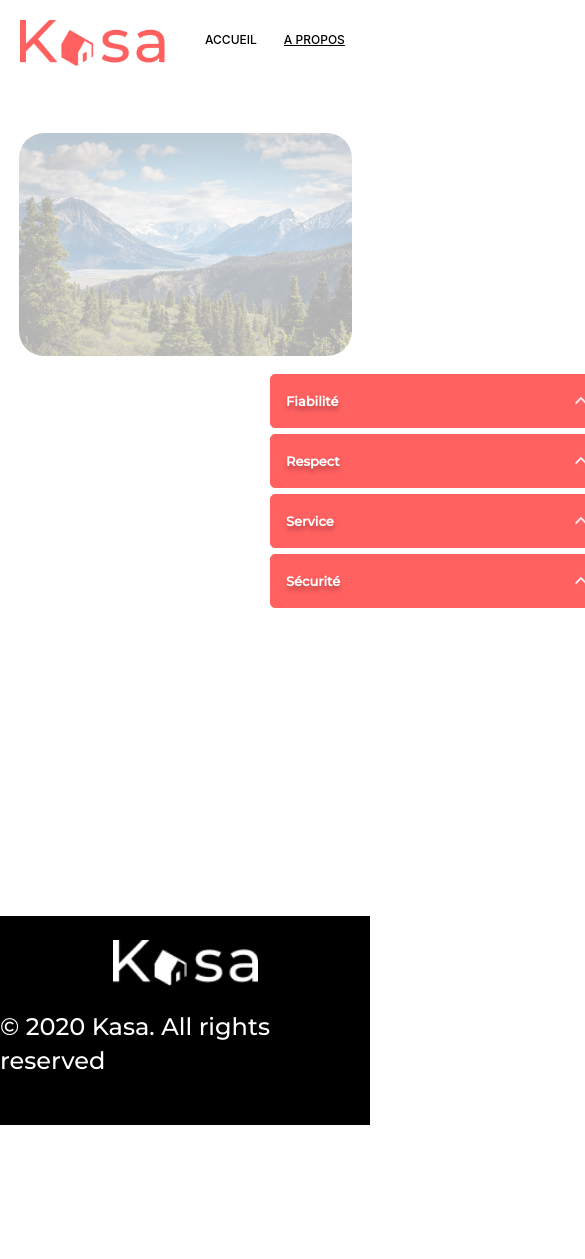
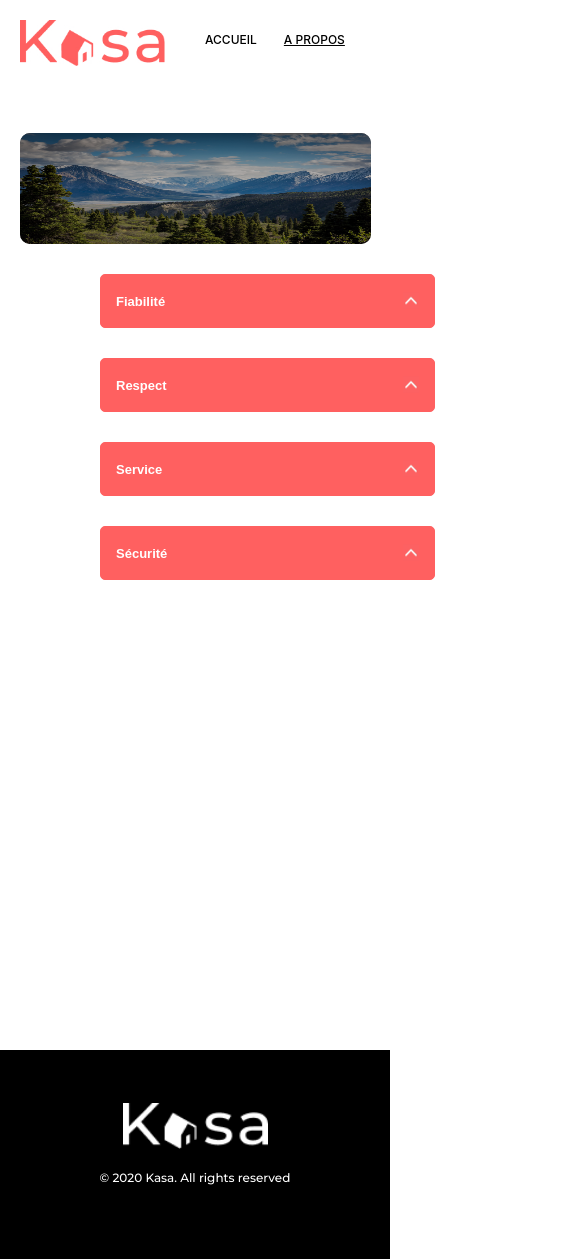
Before and after one commit to AlmostH/kasa, a React (Create React App) app: page /apropos in a window 390 px wide. Shown: the whole page, 585 px wide, since content can reach past the window. Before the commit the page ends 1125 px from the top, so only its background shows below. Built offline with nearby package versions, Linux system fonts and the light colour scheme.

Commit message:
responsive style

```diff
--- a/src/components/Banner.js
+++ b/src/components/Banner.js
@@ -3,7 +3,7 @@ export default function Banner() {
       return (
         <section className="banner_wrapper">
           <div className="banner_home">
-          <h2>Chez vous, partout et ailleurs</h2>
+          <h2  className="banner_title">Chez vous, partout et ailleurs</h2>
           </div>
         </section>
       );
--- a/src/components/BannerAbout.js
+++ b/src/components/BannerAbout.js
@@ -1,8 +1,8 @@
 export default function BannerAbout() {
 
     return (
-      <section className="banner_about">
-
+      <section className="banner_wrap">
+      <div className="banner_about"> </div>
       </section>
     );
 
--- a/src/css/apropos.scss
+++ b/src/css/apropos.scss
@@ -1,5 +1,5 @@
-@media screen and (max-width: 850px) {
-    .about__banner {
-        margin-bottom: 20px;
+@media screen and (max-width: 900px) {
+    .body{
+        max-height: 624px;
     }
-}
+  }
--- a/src/css/banner.scss
+++ b/src/css/banner.scss
@@ -11,6 +11,7 @@
     /* 100% width 100% height*/
     background-size: 100% 100%;
 
+
   }
 
   .banner_wrapper {
@@ -21,9 +22,10 @@
     height: 223px;
     border-radius: 25px;
 
+
   }
 
-  h2 {
+  .banner_title {
     font-family: "Montserrat";
     text-shadow: 0px 4px 4px rgba(0, 0, 0, 0.25);
     font-weight: 700;
@@ -39,7 +41,7 @@
       height: 111px;
     }
 
-    h2 {
+    .banner_title {
       font-size: 24px;
     }
   }
--- a/src/css/bannerabout.scss
+++ b/src/css/bannerabout.scss
@@ -1,9 +1,9 @@
 .banner_about {
-    margin: 63px auto 0 auto;
-    width: 90%;
+
+    width: 100%;
     height: 223px;
     border-radius: 25px;
-    opacity: 0.3;
+    opacity: 0.7;
     object-fit: cover;
 
     display: flex;
@@ -11,7 +11,25 @@
     justify-content: center;
     align-content: center;
 
-    background: url(../images/banner_about.png), #000;
-   mix-blend-mode: darken;
+    background: url(../images/banner_about.png);
+
     background-size: 100% 100%;
 }
+.banner_wrap {
+    background-color: black;
+    margin: 63px auto 0 auto;
+    mix-blend-mode: darken;
+    width: 90%;
+    height: 223px;
+    border-radius: 25px;
+
+  }
+
+
+@media screen and (max-width: 900px) {
+    .banner_wrap, .banner_about {
+      height: 111px;
+      border-radius: 10px;
+    }
+
+  }
--- a/src/css/carrousel.scss
+++ b/src/css/carrousel.scss
@@ -43,14 +43,15 @@
     font-size: clamp(14px, 2vw, 18px);
 }
 
-@media screen and (max-width: 650px) {
+@media screen and (max-width: 900px) {
     .slideCount {
         visibility: hidden;
     }
     .carrousel {
-        width: 91%;
+        width: 90%;
         margin-top: 20px;
         margin-bottom: 0;
+        height: 255px;
     }
 
     .carrouselArrowLeft {
--- a/src/css/collapse.scss
+++ b/src/css/collapse.scss
@@ -10,7 +10,7 @@ $black: #0000;
     background-color: #F6F6F6;
     border-radius: 5px;
     margin-top:30px;
-    margin-left:270px;
+    margin-left:200px;
     width: 1023px;
 
 
@@ -35,7 +35,11 @@ $black: #0000;
     }
     @media screen and (max-width: 850px) {
         width: 335px;
-        height: 30px;
+        margin-left: 100px;
+
+
+
+
     }
 
 }
--- a/src/css/footer.scss
+++ b/src/css/footer.scss
@@ -16,3 +16,21 @@
     font-size: 24px;
     line-height: 34px;
   }
+
+  @media screen and (max-width: 900px) {
+  body{
+    margin-right: 0;
+  }
+  .footer{
+  position:relative;
+  bottom: -150px;
+  width: 100%;
+
+
+    }
+    .footer_text {
+
+      font-size: 12px;
+
+    }
+  }
--- a/src/css/logement.scss
+++ b/src/css/logement.scss
@@ -43,6 +43,7 @@
     }
     .hotelogement{
         display: flex;
+
         gap: 20px;
         justify-content: flex-end;
 
@@ -67,3 +68,10 @@ font-weight: 500;
     width:64px;
 
  }
+
+
+ .hoteHebergementNote img{
+    height: 36px;
+    width: auto;
+
+ }
```
